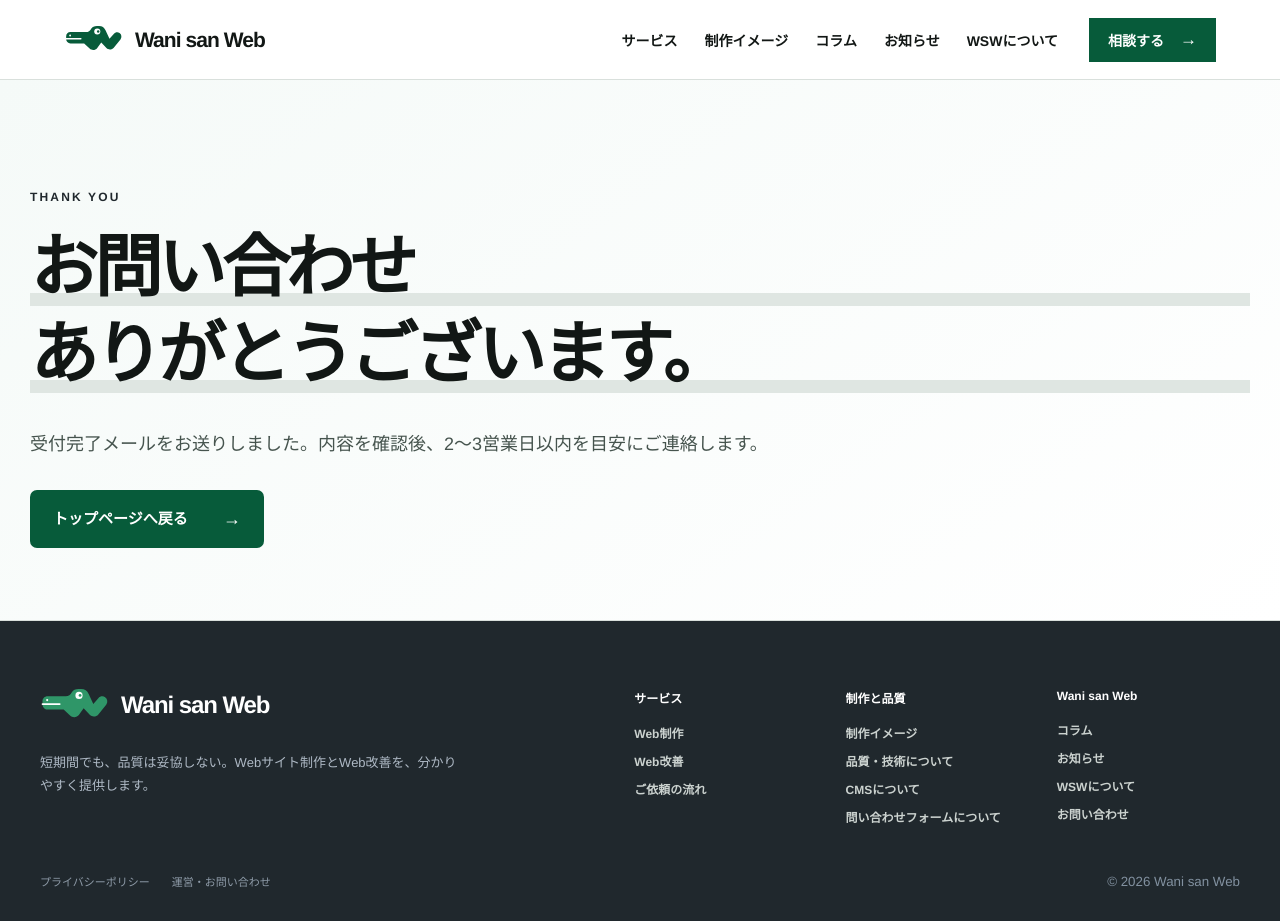
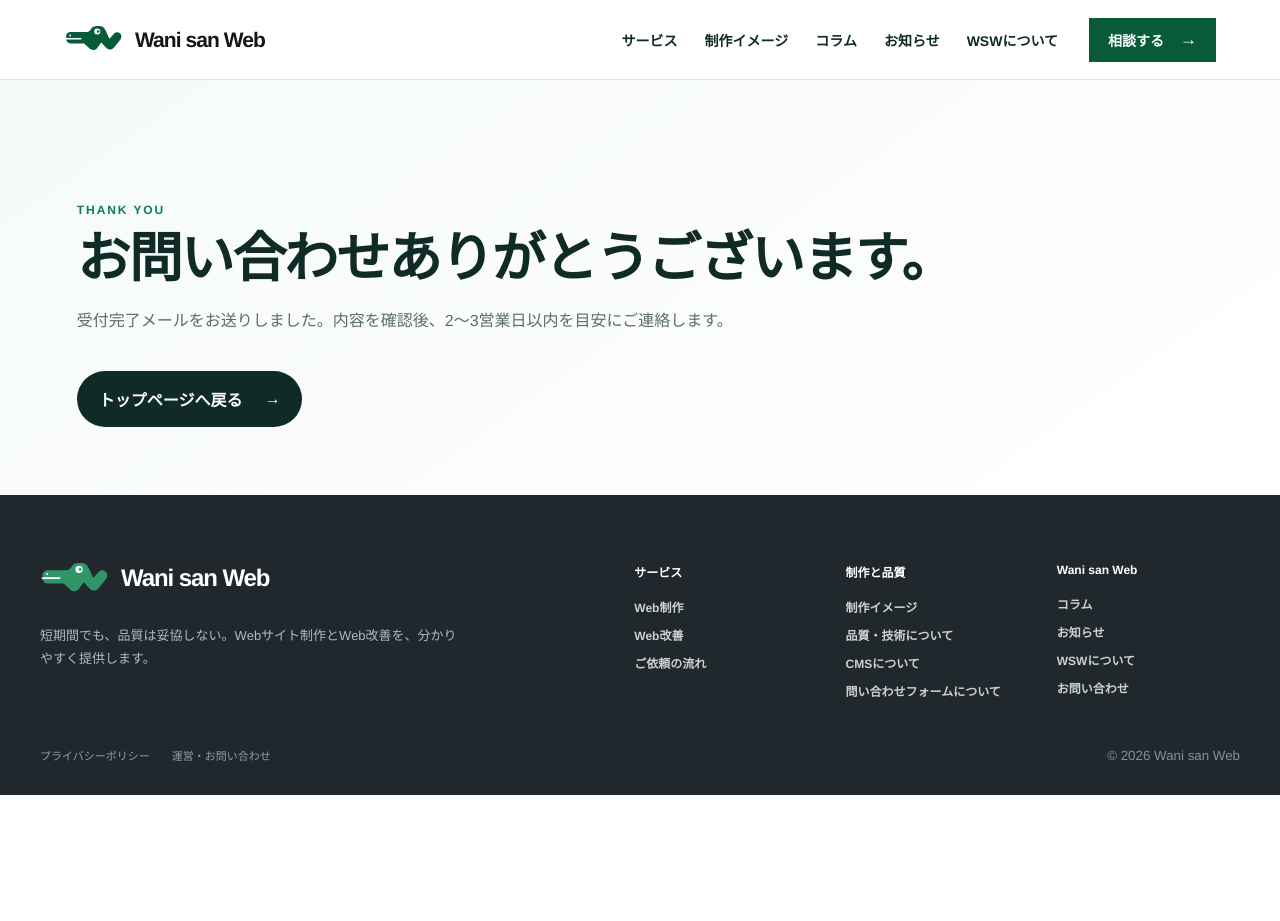
Before and after one commit to oka-wani/web-direction-lab, an Astro site: page /contact/thanks in a window 1280 px wide. After the commit the page ends 800 px from the top, so only its background shows below. Built offline with nearby package versions, Linux system fonts and the light colour scheme; Astro itself is replaced by a stand-in of ours.

Commit message:
お問い合わせ完了ページを新デザインへ調整

```diff
--- a/src/pages/contact/thanks.astro
+++ b/src/pages/contact/thanks.astro
@@ -3,5 +3,14 @@ import BaseLayout from "../../layouts/BaseLayout.astro";
 import { SiteFooter, SiteHeader } from "../../../app/components/SiteChrome";
 ---
 <BaseLayout title="お問い合わせ完了｜Wani san Web" noindex>
-  <main class="platform-page"><SiteHeader client:load current="contact" /><section class="platform-hero platform-hero--compact thanks-hero"><span class="section-kicker" aria-hidden="true">THANK YOU</span><h1><span>お問い合わせ</span><span>ありがとうございます。</span></h1><p>受付完了メールをお送りしました。内容を確認後、2〜3営業日以内を目安にご連絡します。</p><p><a class="button button--primary" href="/">トップページへ戻る <b>→</b></a></p></section><SiteFooter /></main>
+  <main class="order-page">
+    <SiteHeader client:load current="contact" />
+    <section class="order-page-hero thanks-hero">
+      <span>THANK YOU</span>
+      <h1>お問い合わせありがとうございます。</h1>
+      <p>受付完了メールをお送りしました。内容を確認後、2〜3営業日以内を目安にご連絡します。</p>
+      <div class="order-actions"><a class="order-primary-link" href="/">トップページへ戻る <b>→</b></a></div>
+    </section>
+    <SiteFooter />
+  </main>
 </BaseLayout>
```
